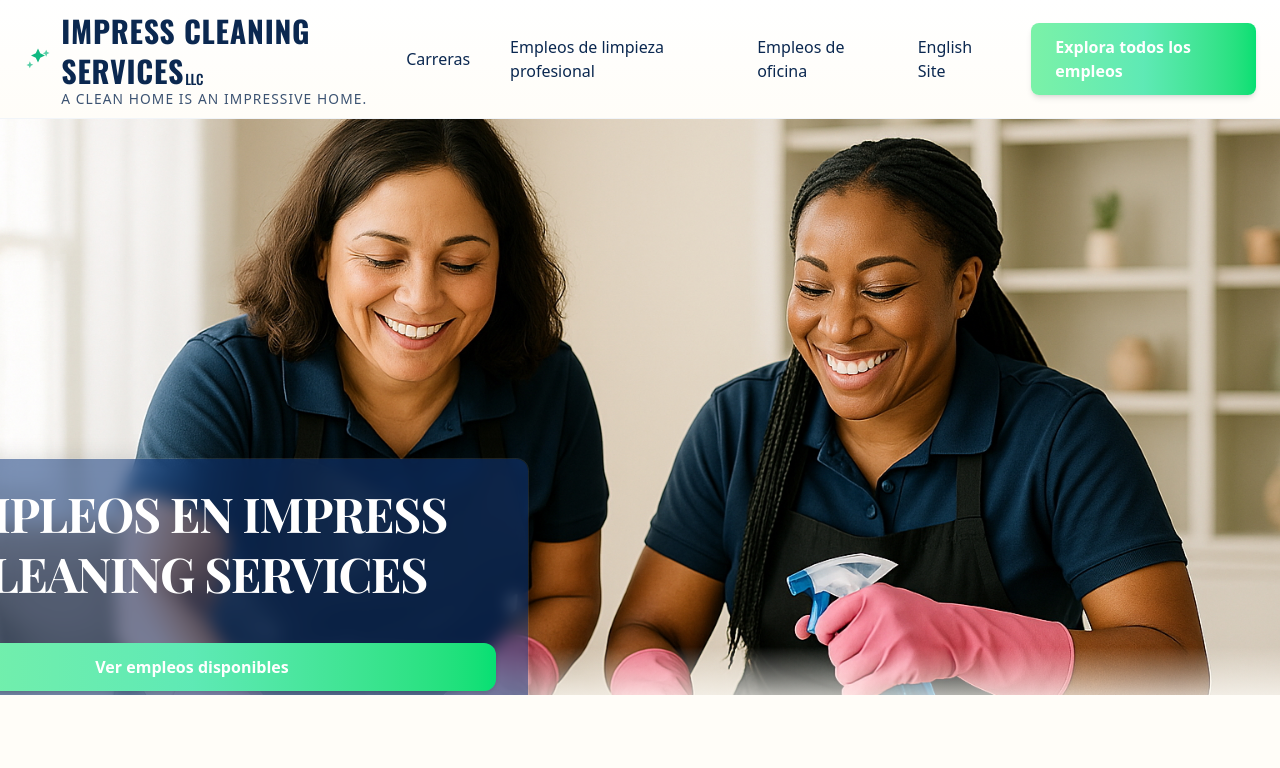
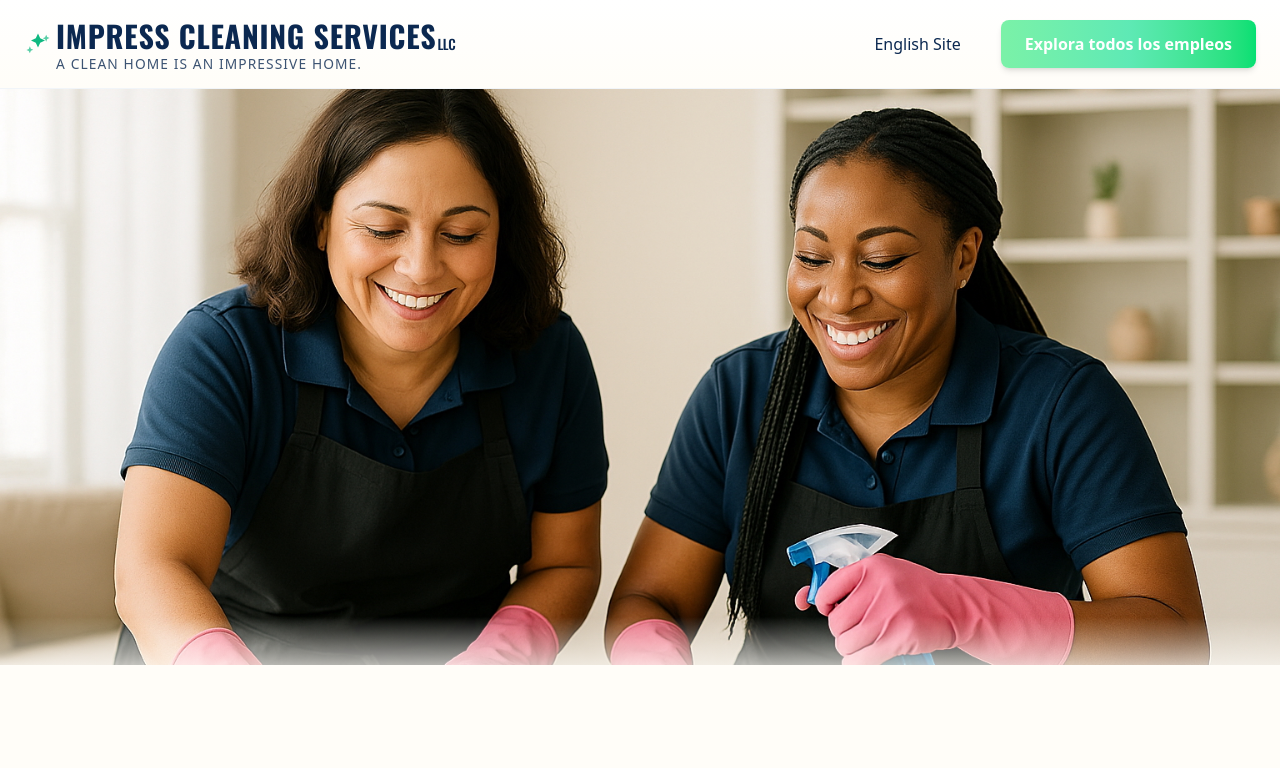
Before and after one commit to resp23f/impress-cleaning-site, a Next.js app: page /aplicar in a window 1280 px wide. Shown: the top 768 px of the page. Built offline with nearby package versions, Linux system fonts and the light colour scheme.

Commit message:
Remove old page-level footer; use global Footer component

```diff
--- a/src/app/ImpressCleaningSite.jsx
+++ b/src/app/ImpressCleaningSite.jsx
@@ -430,8 +430,6 @@ export default function ImpressCleaningSite() {
           key={i}
           className="rounded-2xl bg-white ring-1 ring-slate-200 shadow-sm p-6 transition-transform duration-150 hover:-translate-y-0.5 hover:shadow-md"
         >
-          <p className="text-slate-700 leading-relaxed">{`“${cleaned}”`}</p>
-          <footer className="w-full px-4 md:px-8 lg:px-12">— {r.name}</footer>
         </li>
       );
     })}
--- a/src/app/aplicar/page.jsx
+++ b/src/app/aplicar/page.jsx
@@ -101,14 +101,7 @@ return (
 
     {/* --- Center/Right: Nav links --- */}
     <nav className="hidden md:flex items-center gap-10 text-[16px] text-[#0B2850] font-medium ml-auto">
-      <a href="/careers" className="hover:text-emerald-700">
-        Carreras
-      </a>
       <a href="/aplicar" className="hover:text-emerald-700">
-        Empleos de limpieza profesional
-      </a>
-      <a href="/oficina" className="hover:text-emerald-700">
-        Empleos de oficina
       </a>
       <a href="/english" className="hover:text-emerald-700">
         English Site
@@ -158,25 +151,11 @@ return (
     {/* content container */}
     <div className="relative z-10 mx-auto flex h-full max-w-6xl items-end md:items-center px-4 md:px-6 lg:px-8">
       <div
-        className="inline-block rounded-xl bg-[#123a7c]/55 ring-1 ring-white/10
-             backdrop-blur-sm px-9 py-9 sm:px-8 sm:py-6 shadow-[0_10px_30px_rgba(0,0,0,0.25)]
-             translate-y-20 md:translate-y-45 max-w-2xl w-full text-center space-y-10 -translate-x-8 md:-translate-x-60"
       >
-        <h1 className="text-white font-[Playfair_Display] font-bold leading-tight tracking-tight
-               text-3xl sm:text-5xl md:text-5xl">
-          EMPLEOS EN IMPRESS CLEANING SERVICES
-        </h1>
         <p className="mt-2 text-white/85 text-sm md:text-base">
         </p>
-
         <a
-          href="#aplicar-form"
-          className="mt-1 mx-auto flex items-center justify-center rounded-xl
-             bg-gradient-to-r from-green-300 via-emerald-300 to-green-400
-             px-6 py-3 text-white font-semibold shadow-md hover:shadow-lg
-             hover:from-green-400 hover:to-emerald-400 transition"
         >
-          Ver empleos disponibles
         </a>
       </div>
     </div>
@@ -187,7 +166,7 @@ return (
 
 </section>
 {/* ===== OPPORTUNITY SECTION ===== */}
-<section className="bg-[#FFFDF8] py-24">
+<section className="bg-transparent py-24">
   <div className="max-w-9xl px-6 md:px-12 text-left ml-[8%]">
     <h2 className="text-4xl md:text-5xl font-[Playfair_Display] font-bold text-slate-800 mb-6 tracking-wide">
       UN TRABAJO LIMPIO, UN FUTURO IMPRESIONANTE.
--- a/src/app/layout.js
+++ b/src/app/layout.js
@@ -31,7 +31,7 @@ export default function RootLayout({ children }) {
   return (
     <html lang="en">
       <body
-        className={`${oswald.variable} bg-[#FFFDF8] text-slate-900 antialiased`}
+        className={`${oswald.variable} bg-[#FAFBFC] text-slate-900 antialiased`}
       >
         <main className="min-h-screen flex flex-col">{children}</main>
         <Footer />
--- a/src/components/Footer.jsx
+++ b/src/components/Footer.jsx
@@ -17,8 +17,8 @@ export default function Footer() {
   const year = new Date().getFullYear();
 
   return (
-    <footer className="bg-[#FFFDF8]">
-      {/* Top section: brand + columns */}
+<footer className="mt-20 border-t border-slate-200">
+        {/* Top section: brand + columns */}
       <div className="mx-auto max-w-6xl px-4 sm:px-6">
         <div className="grid grid-cols-1 gap-8 py-10 md:grid-cols-4">
           {/* Brand column */}
@@ -26,7 +26,7 @@ export default function Footer() {
             {/* Replace with your logo */}
             <div className="text-2xl font-bold">
               <span className="align-[-2px]">Impress Cleaning Services</span>{" "}
-              <span className="text-[#008250]">LLC</span>
+              <span className="text-[#0B2850]">LLC</span>
             </div>
 
             <a
@@ -57,39 +57,12 @@ export default function Footer() {
                 </svg>
               </SocialIcon>
 
-              <SocialIcon href="https://x.com" label="X / Twitter">
-                {/* x */}
-                <svg xmlns="http://www.w3.org/2000/svg" className="h-5 w-5"
-                     viewBox="0 0 24 24" fill="currentColor">
-                  <path d="M18.9 3H21l-6.7 7.7L22 21h-5.6l-4.4-5.3L6.9 21H3.8l7.3-8.3L2.5 3h5.7l4 4.9L18.9 3z"/>
-                </svg>
-              </SocialIcon>
-
-              <SocialIcon href="https://youtube.com" label="YouTube">
-                {/* youtube */}
-                <svg xmlns="http://www.w3.org/2000/svg" className="h-5 w-5"
-                     viewBox="0 0 24 24" fill="currentColor">
-                  <path d="M23.5 6.2a3 3 0 0 0-2.1-2.1C19.5 3.5 12 3.5 12 3.5s-7.5 0-9.4.6A3 3 0 0 0 .5 6.2 31 31 0 0 0 0 12a31 31 0 0 0 .5 5.8 3 3 0 0 0 2.1 2.1c1.9.6 9.4.6 9.4.6s7.5 0 9.4-.6a3 3 0 0 0 2.1-2.1A31 31 0 0 0 24 12a31 31 0 0 0-.5-5.8zM9.6 15.5v-7L15.8 12l-6.2 3.5z"/>
-                </svg>
-              </SocialIcon>
-
               <SocialIcon href="https://instagram.com" label="Instagram">
                 {/* instagram */}
                 <svg xmlns="http://www.w3.org/2000/svg" className="h-5 w-5"
                      viewBox="0 0 24 24" fill="currentColor">
                   <path d="M7 2h10a5 5 0 0 1 5 5v10a5 5 0 0 1-5 5H7a5 5 0 0 1-5-5V7a5 5 0 0 1 5-5zm5 5a5 5 0 1 0 0 10
                     5 5 0 0 0 0-10zm6.5-.8a1.2 1.2 0 1 0 0 2.4 1.2 1.2 0 0 0 0-2.4z"/>
-                </svg>
-              </SocialIcon>
-
-              <SocialIcon href="https://linkedin.com" label="LinkedIn">
-                {/* linkedin */}
-                <svg xmlns="http://www.w3.org/2000/svg" className="h-5 w-5"
-                     viewBox="0 0 24 24" fill="currentColor">
-                  <path d="M4.98 3.5a2.5 2.5 0 1 1 0 5
-                    2.5 2.5 0 0 1 0-5zM3.5 8.98h3v11.5h-3V8.98zM9.5 8.98h2.9v1.57h.04
-                    c.4-.76 1.37-1.57 2.82-1.57 3.02 0 3.58 1.99 3.58 4.57v6.93h-3v-6.15
-                    c0-1.47-.03-3.36-2.05-3.36-2.05 0-2.37 1.6-2.37 3.25v6.26h-3V8.98z"/>
                 </svg>
               </SocialIcon>
             </div>
```
